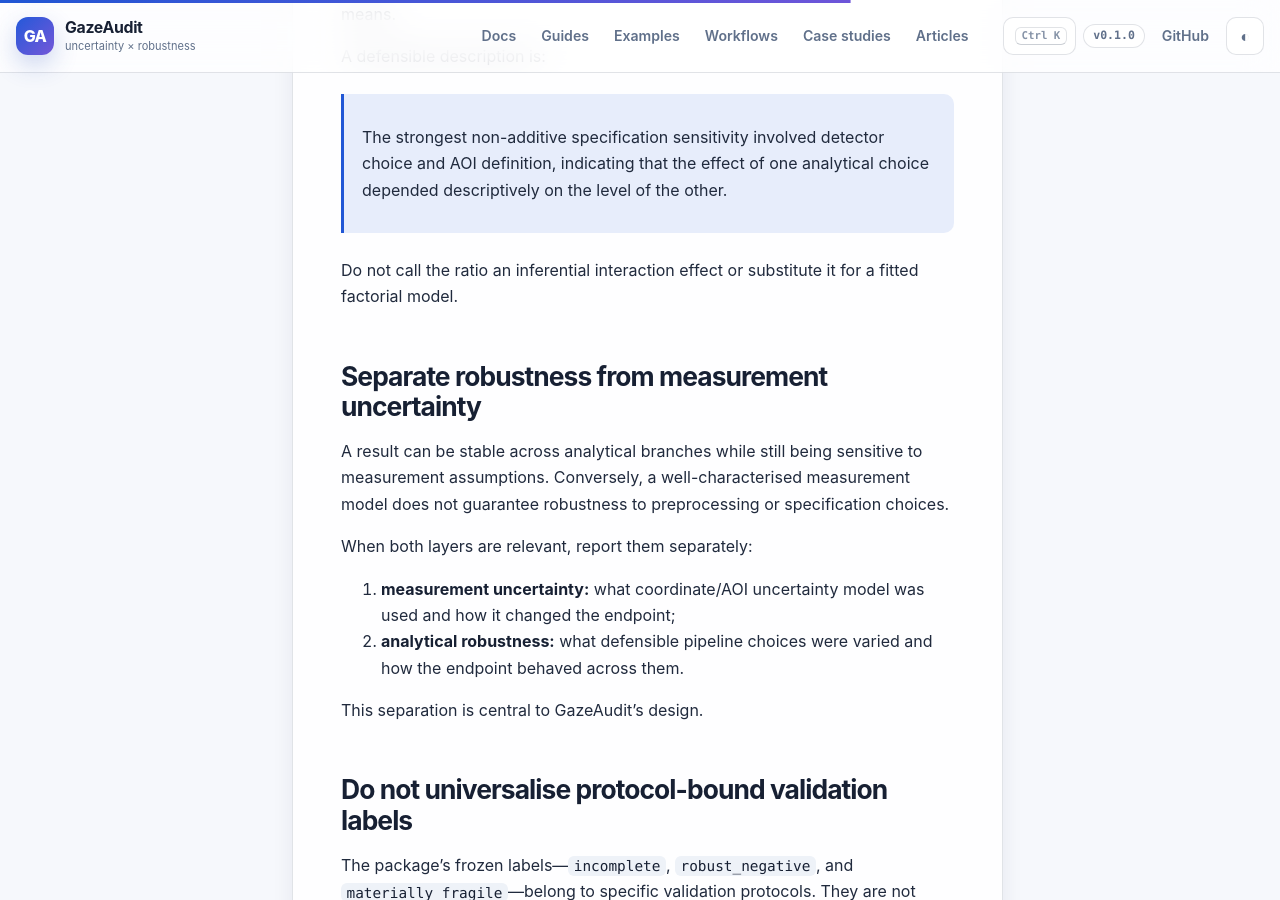
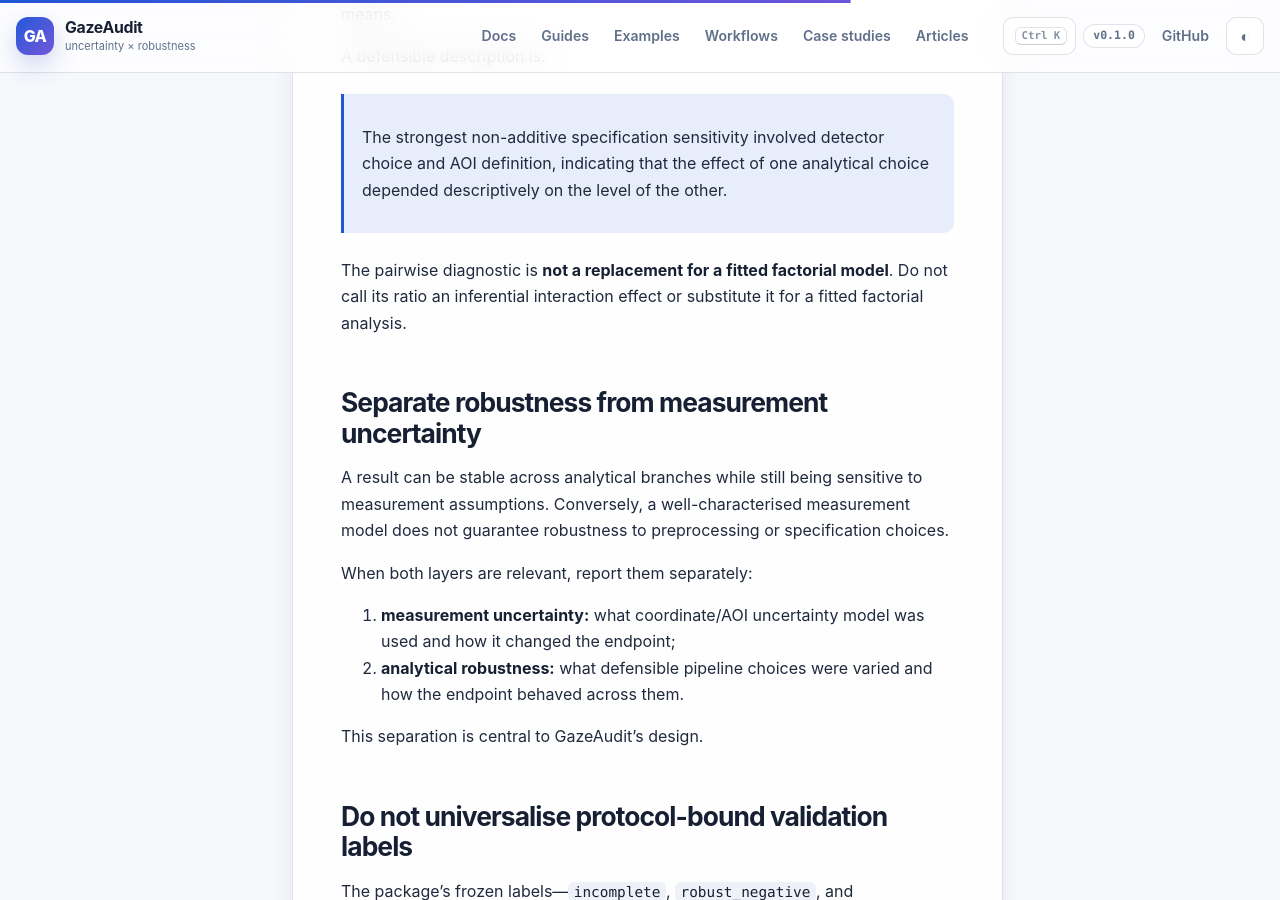
Before and after one commit to stefanosbalaskas/GazeAudit, a Jekyll site: the page built from docs/guides/reporting-robustness.md, in a window 1280 px wide and 900 px high, scrolled down 3821 px. Built offline with Jekyll 4.4.1, drawn with Linux system fonts in a browser that asks for light colours.

Commit message:
docs: make pairwise sensitivity boundary explicit

```diff
--- a/docs/guides/reporting-robustness.md
+++ b/docs/guides/reporting-robustness.md
@@ -95,7 +95,7 @@ A defensible description is:
 
 > The strongest non-additive specification sensitivity involved detector choice and AOI definition, indicating that the effect of one analytical choice depended descriptively on the level of the other.
 
-Do not call the ratio an inferential interaction effect or substitute it for a fitted factorial model.
+The pairwise diagnostic is **not a replacement for a fitted factorial model**. Do not call its ratio an inferential interaction effect or substitute it for a fitted factorial analysis.
 
 ## Separate robustness from measurement uncertainty
 
```
